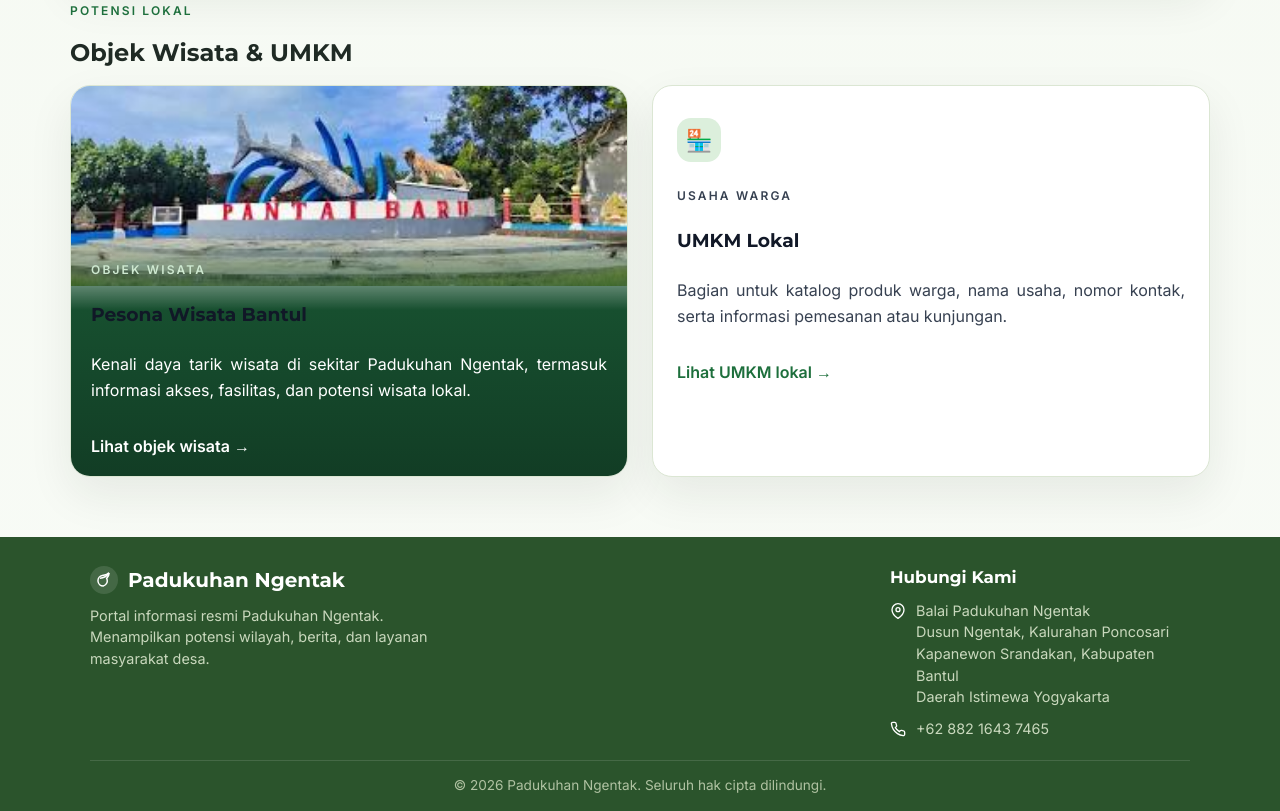
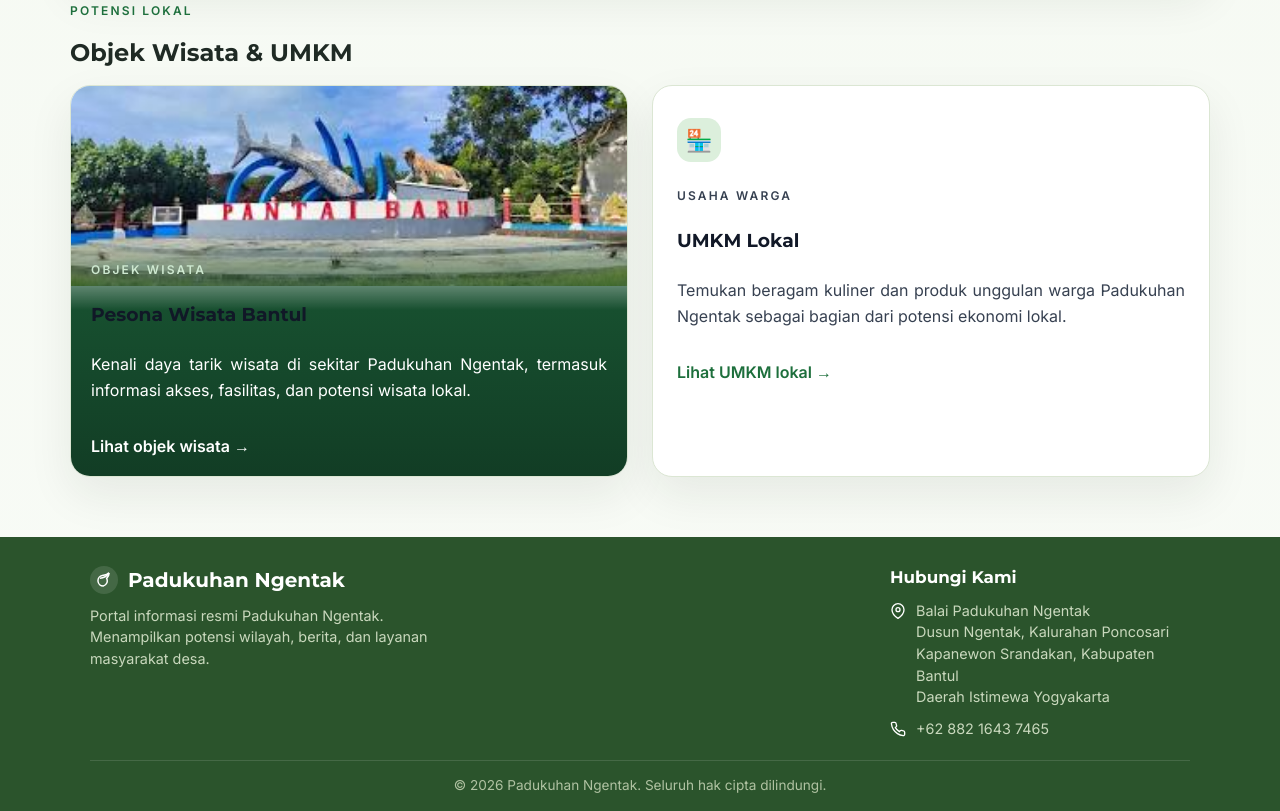
Before and after one commit to ArmandoFirlian/village-admin, a website built with Vite: page index.html in a window 1280 px wide. Shown: the part 3604-4415 px from the top of the page. Built offline with nearby package versions, Linux system fonts and the light colour scheme; a script that the page names is missing.

Commit message:
Update index.html

```diff
--- a/index.html
+++ b/index.html
@@ -263,7 +263,7 @@
           <span class="tourism-card__icon" aria-hidden="true">&#127978;</span>
           <p class="eyebrow">Usaha Warga</p>
           <h3>UMKM Lokal</h3>
-          <p>Bagian untuk katalog produk warga, nama usaha, nomor kontak, serta informasi pemesanan atau kunjungan.</p>
+          <p>Temukan beragam kuliner dan produk unggulan warga Padukuhan Ngentak sebagai bagian dari potensi ekonomi lokal.</p>
           <a class="text-link" href="wisata-umkm.html#umkm">Lihat UMKM lokal &rarr;</a>
         </article>
       </div>
```
